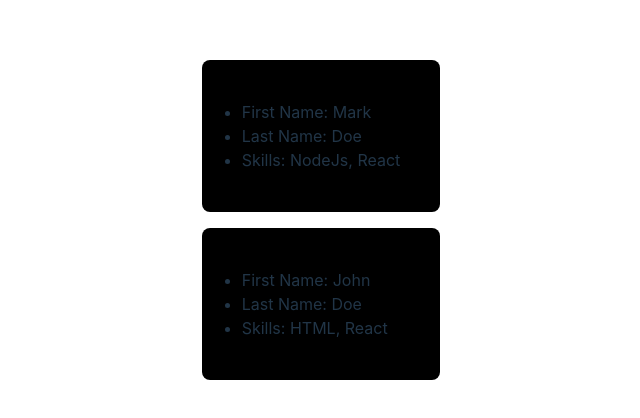
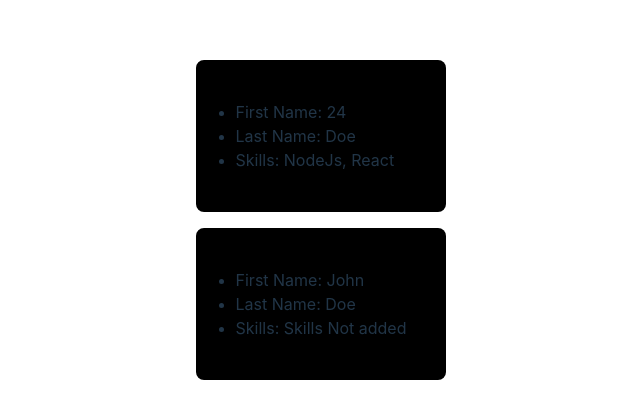
Before and after one commit to manikbajaj/fullstack-react, a React (Vite) app: page / in a window 1280 px wide. Shown: the part 180-598 px from the top of the page, without its empty margins (319-959 px from the left). Built offline with nearby package versions, Linux system fonts and the light colour scheme.

Commit message:
Final code for FSDB747

```diff
--- a/package.json
+++ b/package.json
@@ -10,6 +10,7 @@
     "preview": "vite preview"
   },
   "dependencies": {
+    "prop-types": "^15.8.1",
     "react": "^18.3.1",
     "react-dom": "^18.3.1"
   },
--- a/src/App.jsx
+++ b/src/App.jsx
@@ -16,14 +16,17 @@
   return (
     <>
       <UserProfile
-        firstName={user.firstName}
+        // Considered as an invalid propType
+        // No validation for undefined
+        firstName={24}
         lastName={user.lastName}
         skills={user.skills}
       />
       <UserProfile
         firstName={user2.firstName}
         lastName={user2.lastName}
-        skills={user2.skills}
+        // Commenting out skills will also produce error
+        //skills={user2.skills}
       />
     </>
   );
--- a/src/components/userProfile/userProfile.jsx
+++ b/src/components/userProfile/userProfile.jsx
@@ -1,6 +1,14 @@
+import PropTypes from "prop-types";
 import styles from "./userProfile.module.css";
 
-export default function UserProfile({ firstName, lastName, skills } = props) {
+export default function UserProfile(props) {
+  // ! Adding default props helps you get rid of some runtime errors
+  const {
+    firstName = "First Name Not Provided",
+    lastName = "Last Name Not Provided",
+    skills = "Skills Not added",
+  } = props;
+
   return (
     <>
       <section>
@@ -13,3 +21,9 @@
     </>
   );
 }
+
+UserProfile.propTypes = {
+  firstName: PropTypes.string.isRequired,
+  lastName: PropTypes.string,
+  skills: PropTypes.string.isRequired,
+};
```
Also changed, not shown: 1 other file (tests, documents, lock files or other folders).
